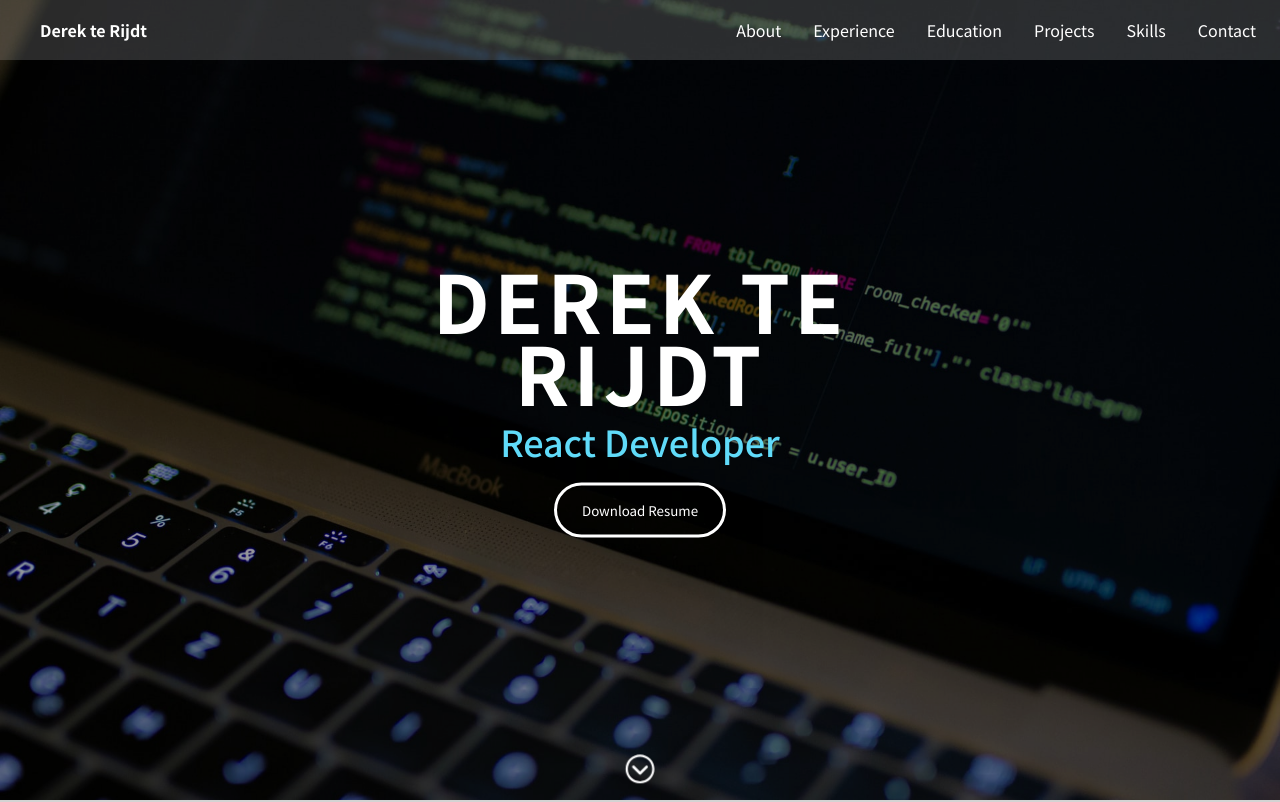
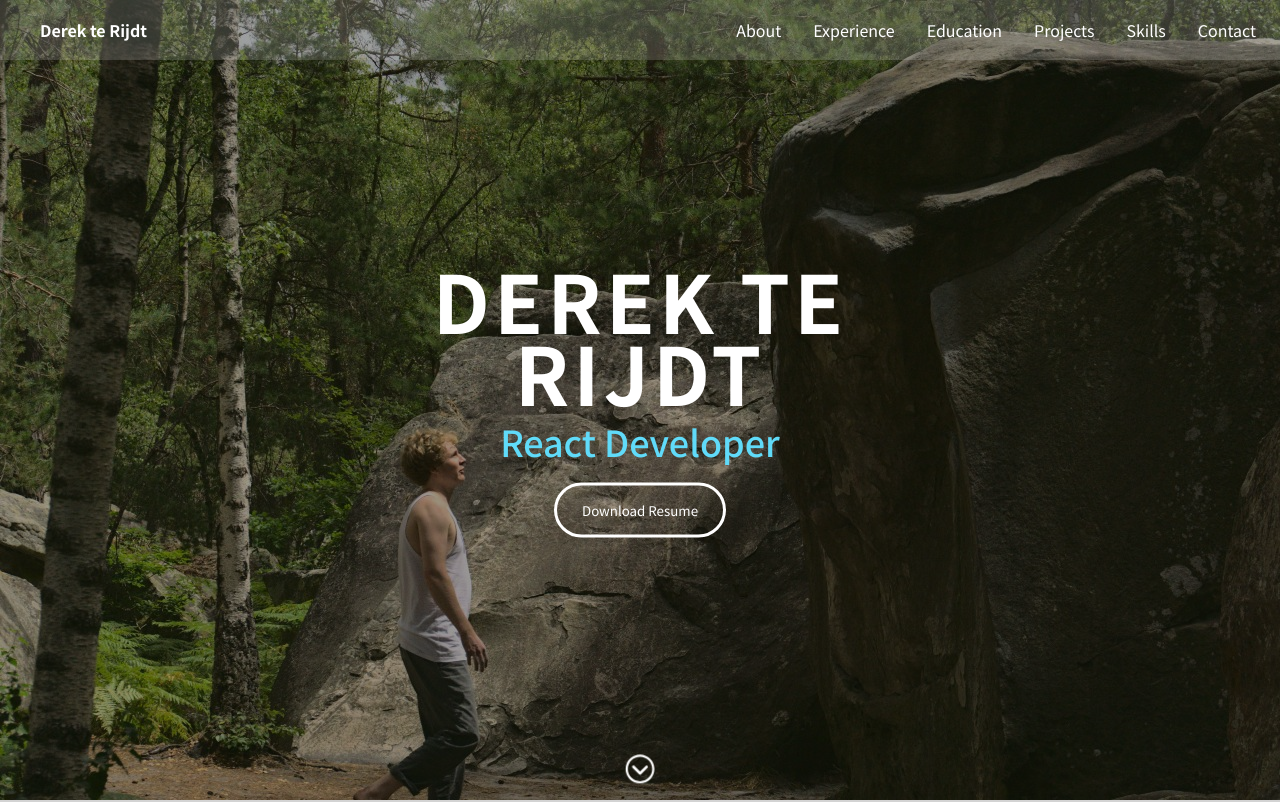
Before and after one commit to 712derek/portfolio, a React (Create React App) app in the folder portfolio/: page / in a window 1280 px wide. Shown: the top 802 px of the page. Built offline with nearby package versions, Linux system fonts and the light colour scheme.

Commit message:
before mergre projects

```diff
--- a/portfolio/src/Components/Lead.js
+++ b/portfolio/src/Components/Lead.js
@@ -4,6 +4,7 @@ import "../Style/Lead.css";
 import "../Style/Button.css";
 import { IoIosArrowDropdown } from "react-icons/io";
 import img from "../images/lead_bg2.jpeg";
+import img2 from "../images/fontainebleau.jpeg";
 import Button from "./Button";
 import cv from "../docs/CV_Derek.pdf";
 import {
@@ -32,7 +33,7 @@ const LeadSection = styled.section`
   height: 100vh;
   min-height: 500px;
   max-height: 1080px;
-  background: url(${img});
+  background: url(${img2});
   background-size: cover !important;
   padding: 15px;
   overflow: hidden !important;
```
Also changed, not shown: portfolio/src/images/fontainebleau.jpeg (added).
